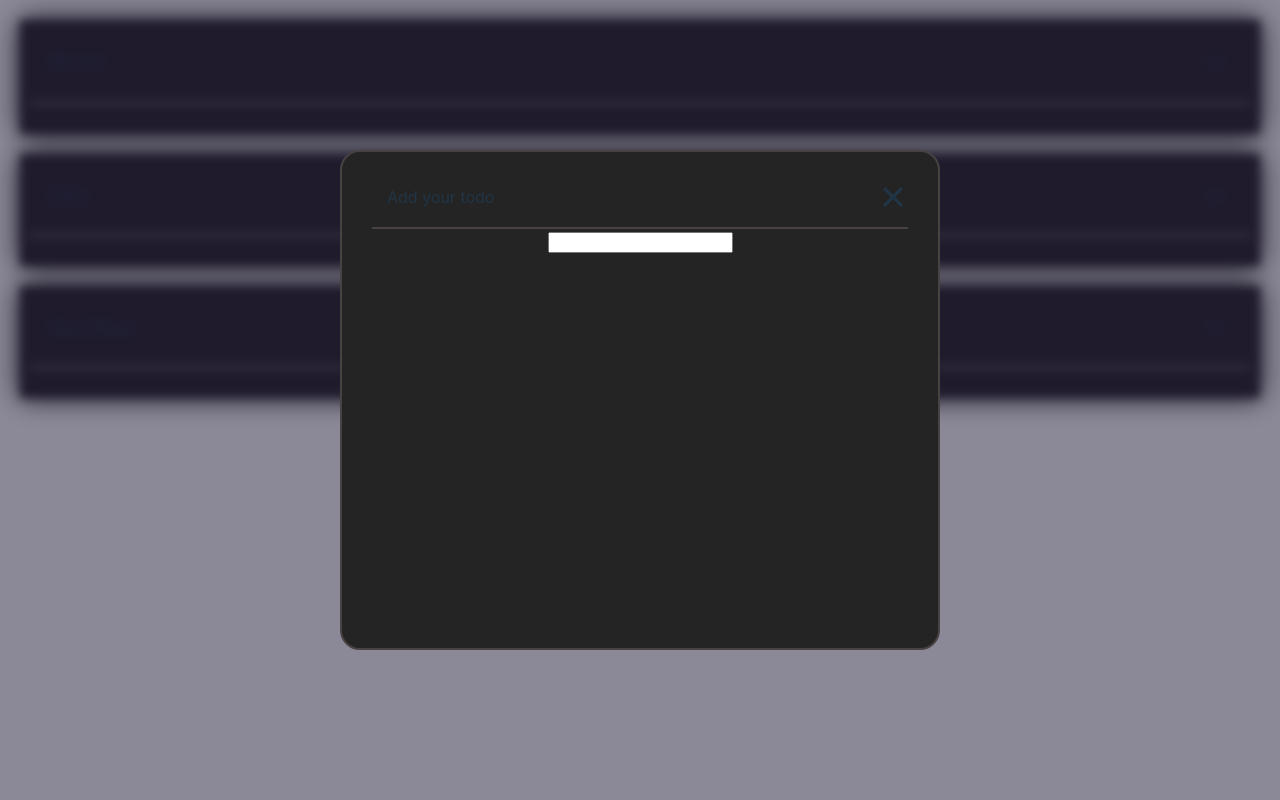
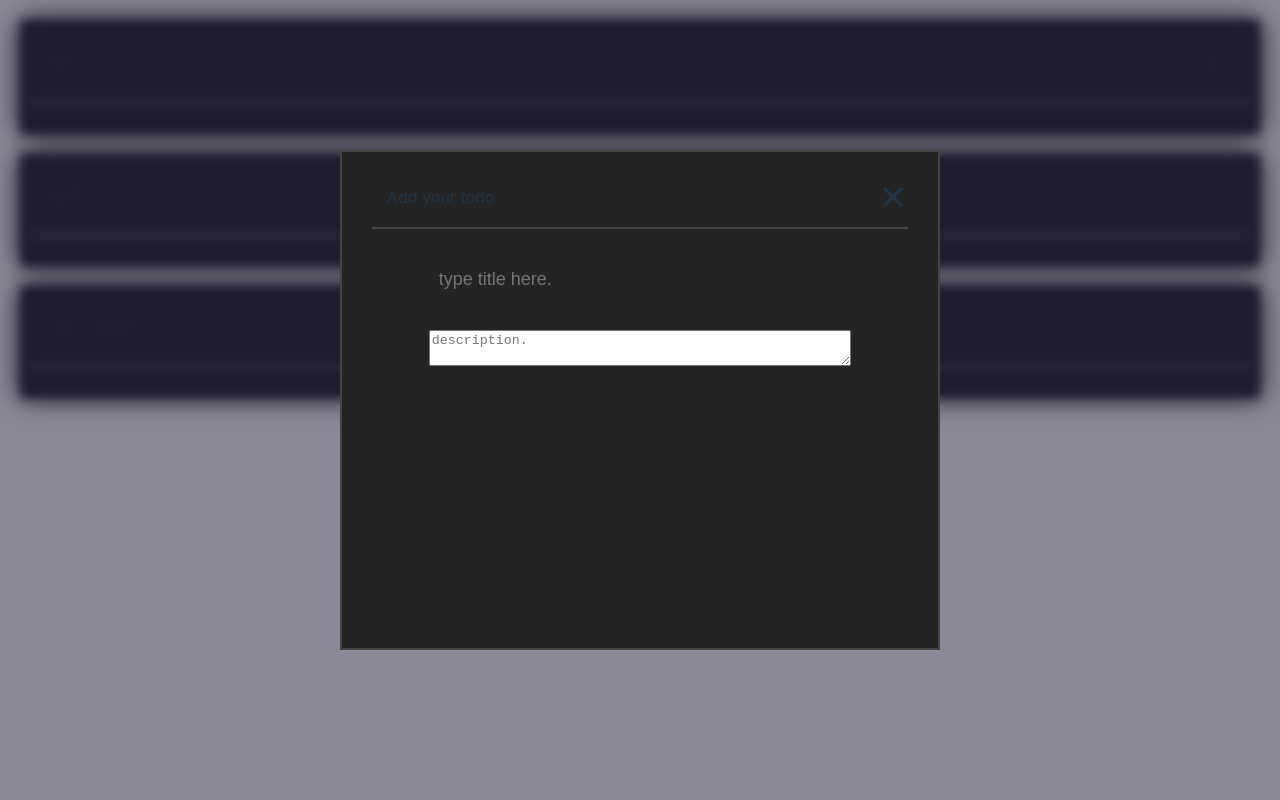
Before and after one commit to Redwood4413/todoApp, a website built with Vite: page index.html in a window 1280 px wide. Built offline with nearby package versions, Linux system fonts and the light colour scheme.

Commit message:
Further changes

```diff
--- a/index.html
+++ b/index.html
@@ -11,7 +11,7 @@
 <body>
   <div id="app">
     <div class="background">
-      <div class="form-wrapper">
+      <div class="todo-wrapper">
         <div class="header">
           <span>Add your todo</span>
           <div class="exit">
@@ -26,9 +26,12 @@
             </svg>
           </div>
         </div>
-        <form>
-          <input type="text">
-        </form>
+        <div class="form-wrapper">
+          <form>
+            <input type="text" id="title" placeholder="type title here." maxlength="24">
+            <textarea type="text" id="description" placeholder="description."></textarea>
+          </form>
+        </div>
       </div>
     </div>
     <div class="main">
--- a/src/scripts/main.ts
+++ b/src/scripts/main.ts
@@ -1,5 +1,5 @@
+import '../scss/init.scss';
 import '../scss/style.scss';
-import '../scss/init.scss';
 import '../scss/cursorShadow.scss';
 import '../scss/addNewTodo.scss';
 import './version';
--- a/src/scss/addNewTodo.scss
+++ b/src/scss/addNewTodo.scss
@@ -9,17 +9,48 @@
   background-color: rgba(24, 18, 48, 0.5);
   backdrop-filter: blur(5px);
 
-  .form-wrapper {
+  .todo-wrapper {
     width: 600px;
-    border-radius: 20px;
     height: 500px;
     border: 2px solid rgb(72, 66, 66);
     display: flex;
-
     align-items: center;
     flex-direction: column;
     background: rgb(36, 36, 36);
     padding: 30px;
+
+    .form-wrapper {
+      display: flex;
+      width: 100%;
+      height: 100%;
+      place-content: center;
+
+      form {
+        display: flex;
+        flex-direction: column;
+        gap: 30px;
+        width: 90%;
+        padding: 30px;
+
+        input {
+          background: 0;
+          border: 0;
+          padding: 10px;
+          width: auto;
+          font-size: large;
+          word-wrap: break-word;
+          transition: font-size 0.3s ease;
+
+          &:focus {
+            border: 0;
+            border-bottom: 2px solid rgb(72, 66, 66);
+            font-size: x-large;
+            outline: none;
+          }
+        }
+      }
+    }
+
 
     .header {
       display: flex;
```
